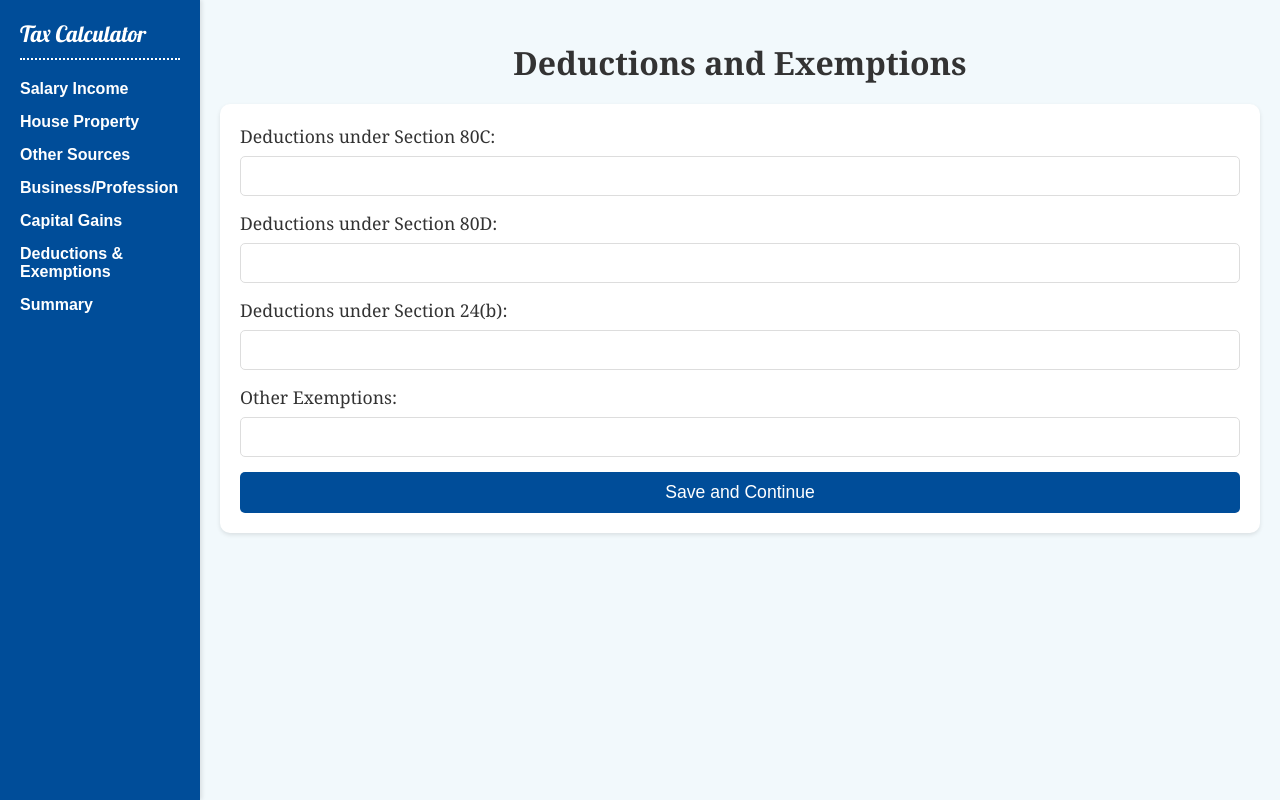
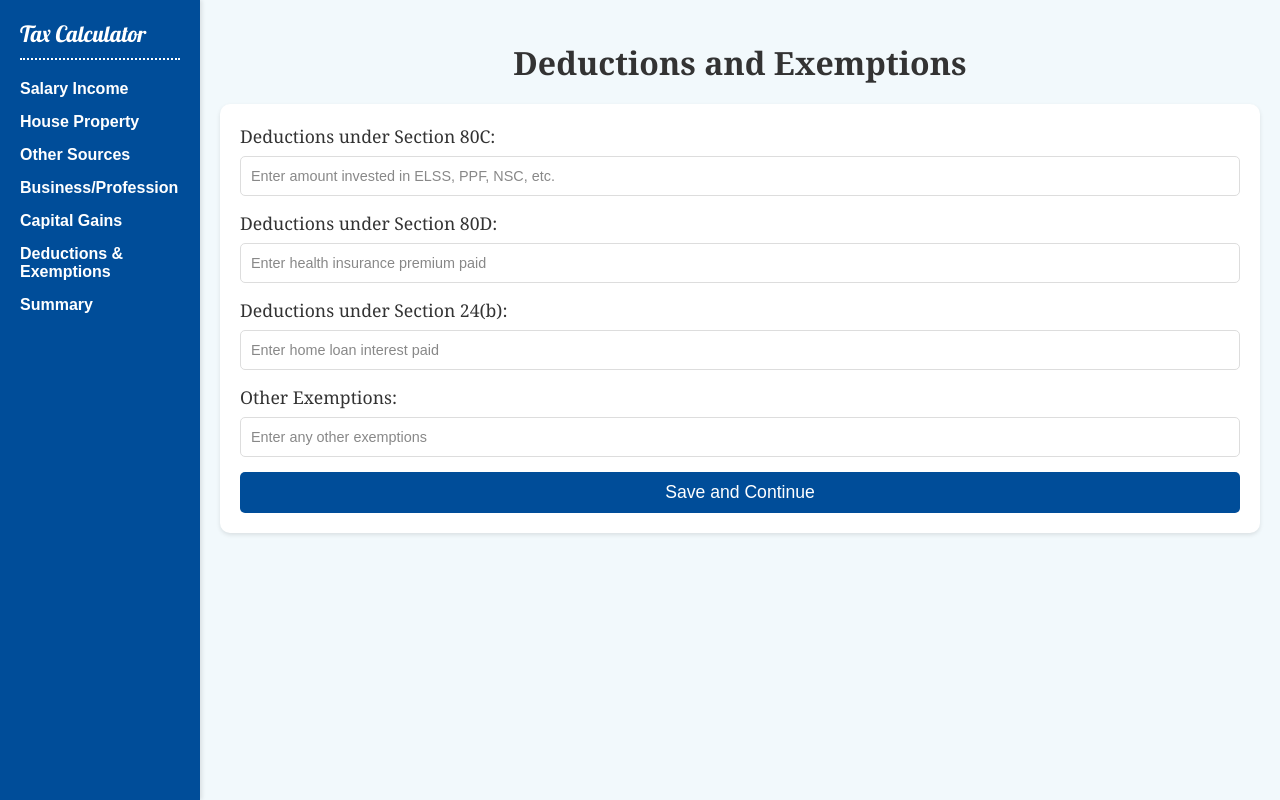
Before and after one commit to BENi-Aditya/Tax-Calculator-Web-App, a Flask app: page /deductions_exemptions in a window 1280 px wide. Run offline with Flask 3, Linux system fonts and the light colour scheme.

Commit message:
Update deductions_exemptions.html

```diff
--- a/templates/deductions_exemptions.html
+++ b/templates/deductions_exemptions.html
@@ -72,6 +72,10 @@
             border-radius: 5px;
             font-size: 1em;
         }
+        input[type="number"]::placeholder {
+            font-size: 0.9em;
+            color: #888;
+        }
         button {
             display: block;
             width: 100%;
@@ -108,19 +112,19 @@
         <form method="POST" action="{{ url_for('deductions_exemptions') }}">
             <div class="form-group">
                 <label for="section_80c">Deductions under Section 80C:</label>
-                <input type="number" step="0.01" name="section_80c" id="section_80c" required>
+                <input type="number" step="0.01" name="section_80c" id="section_80c" placeholder="Enter amount invested in ELSS, PPF, NSC, etc." required>
             </div>
             <div class="form-group">
                 <label for="section_80d">Deductions under Section 80D:</label>
-                <input type="number" step="0.01" name="section_80d" id="section_80d" required>
+                <input type="number" step="0.01" name="section_80d" id="section_80d" placeholder="Enter health insurance premium paid" required>
             </div>
             <div class="form-group">
                 <label for="section_24">Deductions under Section 24(b):</label>
-                <input type="number" step="0.01" name="section_24" id="section_24" required>
+                <input type="number" step="0.01" name="section_24" id="section_24" placeholder="Enter home loan interest paid" required>
             </div>
             <div class="form-group">
                 <label for="other_exemptions">Other Exemptions:</label>
-                <input type="number" step="0.01" name="other_exemptions" id="other_exemptions" required>
+                <input type="number" step="0.01" name="other_exemptions" id="other_exemptions" placeholder="Enter any other exemptions" required>
             </div>
             <button type="submit">Save and Continue</button>
         </form>
```
